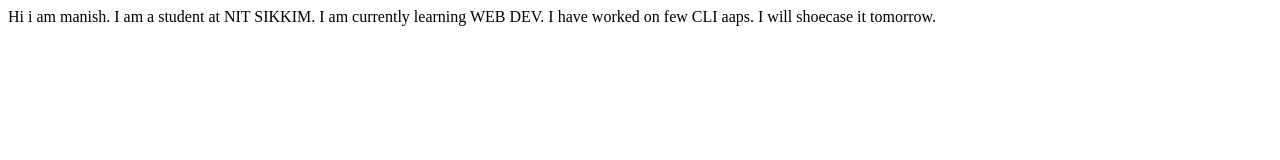
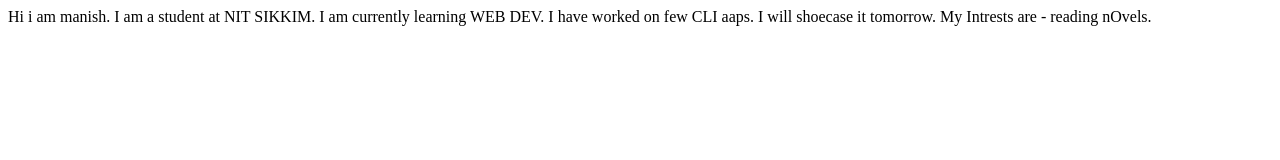
Before and after one commit to admiremeforever1/first_website, a plain HTML site: page index.html in a window 1280 px wide. Drawn offline with Linux system fonts and the light colour scheme.

Commit message:
Update: Intrests

```diff
--- a/index.html
+++ b/index.html
@@ -16,5 +16,7 @@
      I have worked on few CLI aaps.
 
      I will shoecase it tomorrow.
+
+     My Intrests are - reading nOvels.
 </body>
 </html>
```
